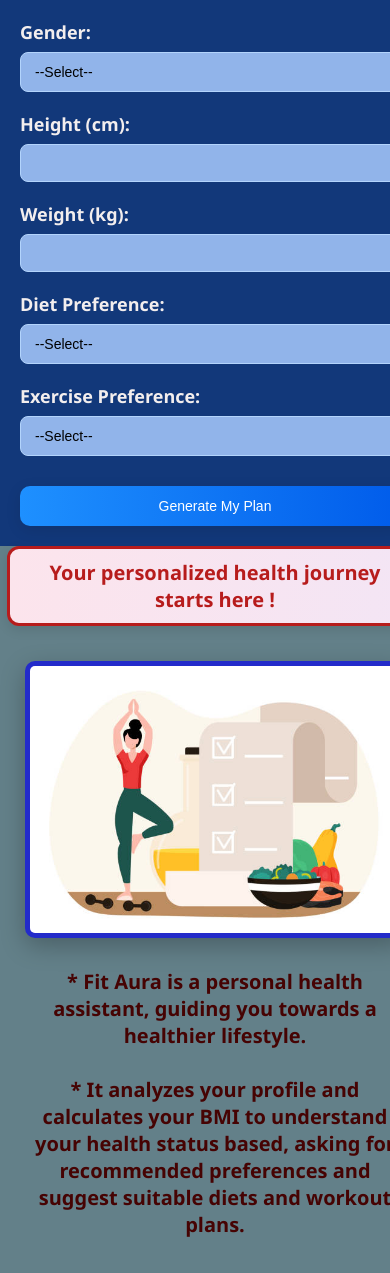
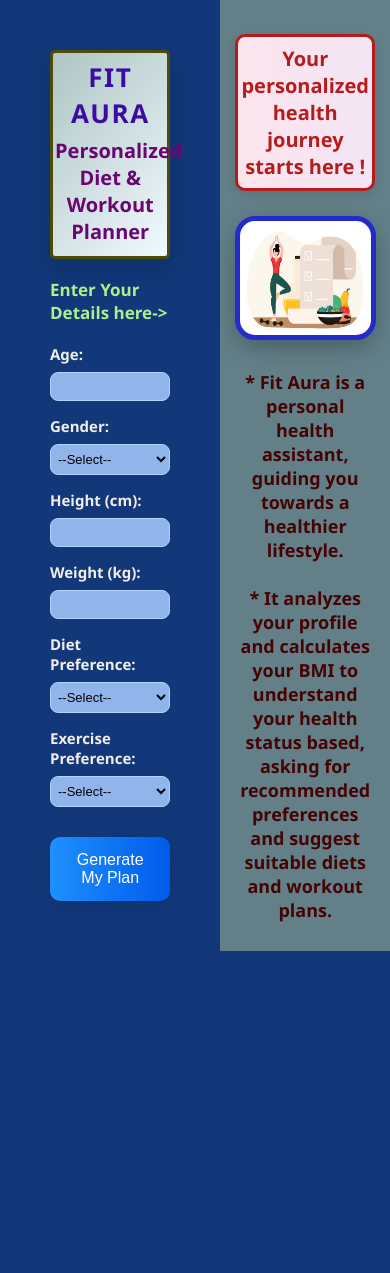
Before and after one commit to KudratBatta/Diet-Workout-Project, a Flask app: page / in a window 390 px wide. After the commit the page ends 951 px from the top, so only its background shows below. Run offline with Flask 3, Linux system fonts and the light colour scheme; parts of the project's set-up code (start-up, migrations or seed data) failed here and were passed over.

Commit message:
new changes

```diff
--- a/static/style.css
+++ b/static/style.css
@@ -3,9 +3,10 @@ body {
     font-family: 'Segoe UI', Tahoma, Geneva, Verdana, sans-serif;
     background: linear-gradient(to right, #ddeeff, #c0ddff);
     color: #f492d5;
-    height: 120vh;
-    overflow: hidden;
-    font-size: 17px;
+    height: 100%;
+    overflow-x: hidden;
+    overflow-y: auto;
+    font-size: 16px;
     font-weight: 500;
 }
 
@@ -34,26 +35,26 @@ body {
 
 .left-form {
     flex: 1;
-    padding: 60px;
+    padding: 50px;
     background-color: #12387a;
     overflow-y: auto;
     position: relative;
 }
 .header-box {
-    background: linear-gradient(135deg, #afc5c3, #f0f9ff);
+    background: linear-gradient(130deg, #afc5c3, #f0f9ff);
     border: 3.5px solid #4d4c08;
-    border-radius: 12px;
-    box-shadow: 0 8px 20px rgba(0, 0, 0, 0.15);
-    padding: 10px 15px;
-    margin-bottom: 36px;
+    border-radius: 5px;
+    box-shadow: 0 10px 25px rgba(0, 0, 0, 0.15);
+    padding: 1px 2px;
+    margin-bottom: 19px;
     text-align: center;
     margin-top:0px;
 }
 .header-box h1 {
-    font-size: 35px;
+    font-size: 26px;
     color: #3a0ca3;
-    margin-bottom: 8px;
-    letter-spacing: 2px;
+    margin-bottom: 6px;
+    letter-spacing: 1.5px;
     margin-top:5px;
 }
 
@@ -65,14 +66,14 @@ body {
     margin-top:3px;
 }
 h4{
-    font-size: 19px;
+    font-size: 17px;
     color: #abf08e;
     font-weight: 621;
     margin-bottom: 20px;
     margin-top: 10px;
 }
 h3 {
-    font-size: 20px;
+    font-size: 18px;
     color: rgb(70, 3, 3);
     margin-top: 30px;
     margin-bottom: 15px;
@@ -86,21 +87,21 @@ h3 {
     flex-direction: column;
     justify-content: flex-start;
     align-items: center;
-    padding: 40px;
+    padding: 14px 18px;
     position: relative;
     text-align: center;
-}
+ }
 .right-caption-box {
     background: linear-gradient(to right, #fce4ec, #f3e5f5);
     border: 3px solid #b71c1c;
-    border-radius: 12px;
-    padding: 10px 10px;
-    margin-bottom: 15px;
+    border-radius: 10px;
+    padding: 8px 0px;
+    margin-bottom: 25px;
     text-align: center;
     width: 100%;
     box-shadow: 0 4px 12px rgba(0, 0, 0, 0.1);
     animation: slideInTop 0.5s ease-in-out;
-    margin-bottom:26px;
+   margin-top: 20px;
 }
 
 .right-caption-box h3 {
@@ -123,8 +124,8 @@ h3 {
 }
 
 .right-graphic img {
-    max-width: 95%;
-    height: auto;
+    max-width: 98%;
+    height: 60%;
     border-radius: 20px;
     box-shadow: 0 8px 24px rgba(0, 0, 0, 0.25);
     border: 5px solid #232bca;
@@ -133,20 +134,20 @@ h3 {
 }
 form label {
     display: block;
-    margin-top: 20px;
-    font-weight: 650;
+    margin-top: 15px;
+    font-weight: 640;
     color: #f3eeee;
-    font-size: 18px;
+    font-size: 15px;
 }
 
 form input,
 form select {
     width: 100%;
-    padding: 12px;
+    padding: 6px 3px;
     margin-top: 8px;
     border: 1.5px solid #b3d4fc;
     border-radius: 8px;
-    font-size: 17px;
+    font-size: 13px;
     background-color: #91b4ea;
     box-sizing: border-box;
     transition: all 0.3s ease-in-out;
@@ -177,13 +178,6 @@ form select:focus {
     background: linear-gradient(to right, #005bea, #004aad);
 }
 
-#disease-name {
-    display: none;
-    margin-top: 10px;
-    animation: fadeIn 0.3s ease-in-out;
-    transition: all 0.3s ease;
-}
-
 .results {
     margin-top: 30px;
     background-color: #f4faff;
@@ -193,27 +187,27 @@ form select:focus {
     box-shadow: 0 2px 8px rgba(0,0,0,0.05);
 }
 h5{
-    font-size: 19px;
+    font-size: 17px;
     color: #c5eff7;
     margin-top: 30px;
     margin-bottom: 15px;
-    font-weight: 635;
+    font-weight: 625;
 }
 .results h3 {
     color: #0056b3;
     margin-bottom: 12px;
-    font-size: 20px;
+    font-size: 18px;
 }
 
 ul {
-    padding-left: 20px;
+    padding-left: 14px;
     color: #f1f1eb;
     font-size: 15px;
 }
 
 ul li {
     margin-bottom: 8px;
-    font-size: 17px;
+    font-size: 15px;
 
 }
 
@@ -234,47 +228,3 @@ ul li {
 ::-webkit-scrollbar-thumb:hover {
     background: #999;
 }
-/* 📱 Mobile Responsiveness */
-@media (max-width: 768px) {
-    .container {
-        flex-direction: column;
-        width: 100%;
-        height: auto;
-    }
-
-    .left-form, .right-graphic {
-        flex: none;
-        width: 100%;
-        padding: 20px;
-    }
-    .right-graphic {
-        padding-top: 0; /* Adjusted padding to reduce unnecessary space */
-    }
-
-    h2 {
-        font-size: 22px;
-    }
-
-    form input, form select {
-        font-size: 14px;
-        padding: 10px;
-    }
-
-    .btn {
-        font-size: 14px;
-        padding: 12px;
-    }
-
-    .right-graphic img {
-        max-width: 95%;
-        height: auto;
-        border-radius: 10px;
-        margin-top: 20px;
-    }
-    .right-caption-box {
-        margin-bottom: 15px;
-    }
-    .left-form {
-        padding-bottom: 20px;
-    }
-}
```
